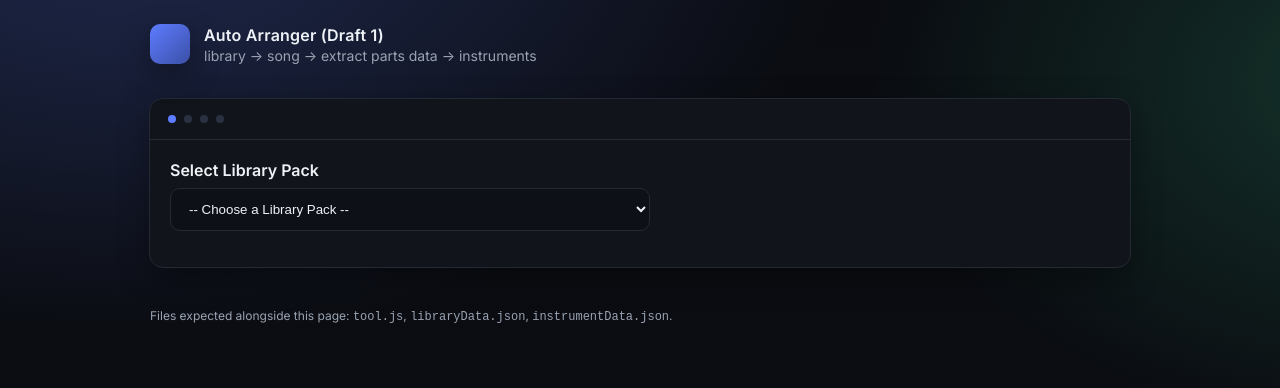
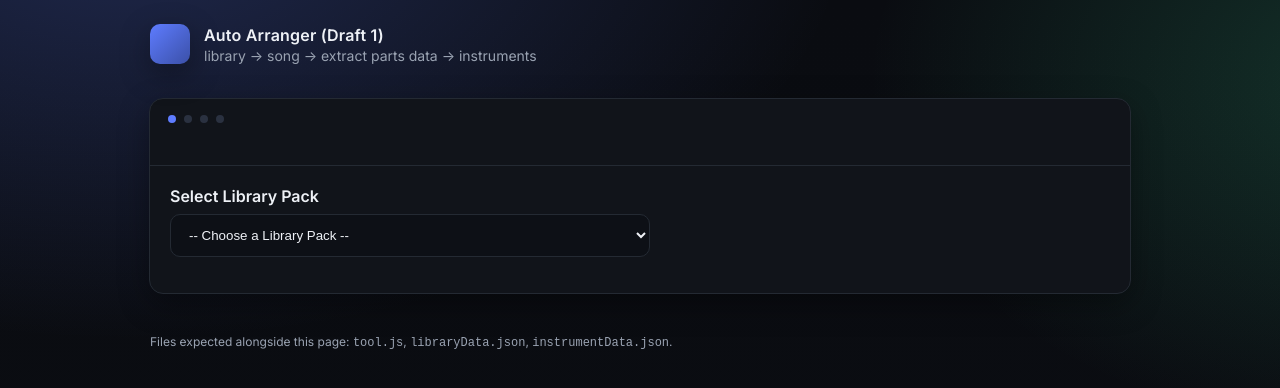
Before and after one commit to georgeharrisca/draft-1, a plain HTML site: page index.html in a window 1280 px wide. Drawn offline with Linux system fonts and the light colour scheme.

Commit message:
Update index.html

```diff
--- a/index.html
+++ b/index.html
@@ -29,10 +29,12 @@
     .title{font-weight:600;letter-spacing:.2px;}
     .subtitle{color:var(--muted);font-size:14px;margin-top:2px;}
     .card{max-width:980px;margin:10px auto 40px;background:var(--surface);border:1px solid var(--line);border-radius:var(--radius);box-shadow:var(--shadow);overflow:hidden;}
-    .card-header{padding:16px 18px;border-bottom:1px solid var(--line);display:flex;align-items:center;justify-content:space-between;}
-    .stepper{display:flex;gap:8px;align-items:center;color:var(--muted);font-size:13px;}
+    .card-header{padding:16px 18px;border-bottom:1px solid var(--line);}
+    .stepper{display:flex;gap:8px;align-items:center;color:var(--muted);font-size:13px;margin-bottom:8px;}
     .stepper .dot{width:8px;height:8px;border-radius:999px;background:#2a3140;}
     .stepper .dot.active{background:var(--brand);}
+    .choiceflow{color:var(--muted);font-size:13px;min-height:18px;}
+    .choiceflow strong{color:var(--text);font-weight:600;}
     .card-body{padding:20px;}
     .field{margin-bottom:16px;}
     label{display:block;font-weight:600;margin-bottom:8px;}
@@ -55,7 +57,6 @@
 </head>
 <body>
   <header class="header">
-    <!-- Replace with your logo if desired -->
     <div class="logo" aria-hidden="true"></div>
     <div>
       <div class="title">Auto Arranger (Draft 1)</div>
@@ -65,12 +66,15 @@
 
   <section class="card">
     <div class="card-header">
+      <!-- Static stepper (top row) -->
       <div class="stepper" aria-label="Progress">
         <span class="dot active" title="Select Library"></span>
         <span class="dot" title="Select Song"></span>
         <span class="dot" title="Extract"></span>
         <span class="dot" title="Select Instruments"></span>
       </div>
+      <!-- Dynamic choice flow (second row, starts blank) -->
+      <div id="choiceFlow" class="choiceflow" aria-live="polite"></div>
     </div>
 
     <div class="card-body">
@@ -85,7 +89,7 @@
         <div id="packsStatus" class="note" role="status" aria-live="polite"></div>
       </div>
 
-      <!-- Step 2: Song (hidden until a pack is chosen) -->
+      <!-- Step 2: Song -->
       <div id="step2" class="hidden">
         <div class="field">
           <label for="songSelect">Select Song</label>
@@ -95,12 +99,12 @@
         </div>
         <div class="row">
           <button id="backButton" type="button" class="btn secondary">Back</button>
-          <button id="extractButton" type="button" class="btn" disabled>Extract Parts Data</button>
+          <!-- Extract button removed: extraction happens automatically on selection -->
         </div>
         <div id="status" class="note" role="status" aria-live="polite"></div>
       </div>
 
-      <!-- Step 3: Instruments (shown after extract) -->
+      <!-- Step 3: Instruments -->
       <div id="step3" class="hidden">
         <div class="field">
           <label>Select Instruments (enter quantity for each)</label>
@@ -119,6 +123,6 @@
     Files expected alongside this page: <code>tool.js</code>, <code>libraryData.json</code>, <code>instrumentData.json</code>.
   </div>
 
-  <script src="tool.js?v=4"></script>
+  <script src="tool.js?v=5"></script>
 </body>
 </html>
```
